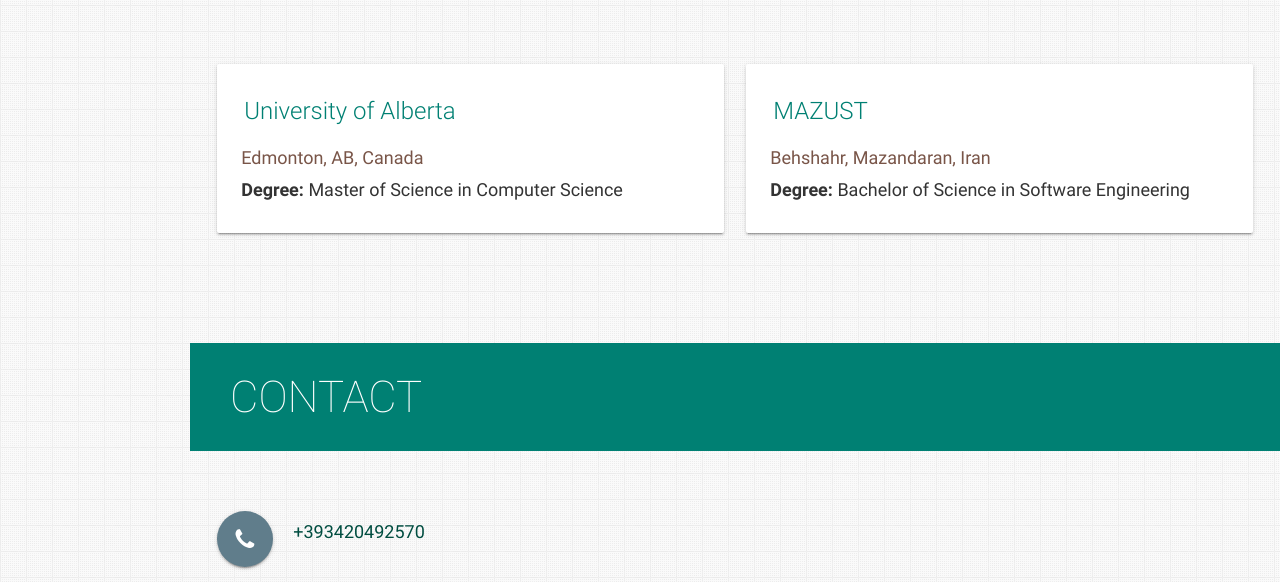
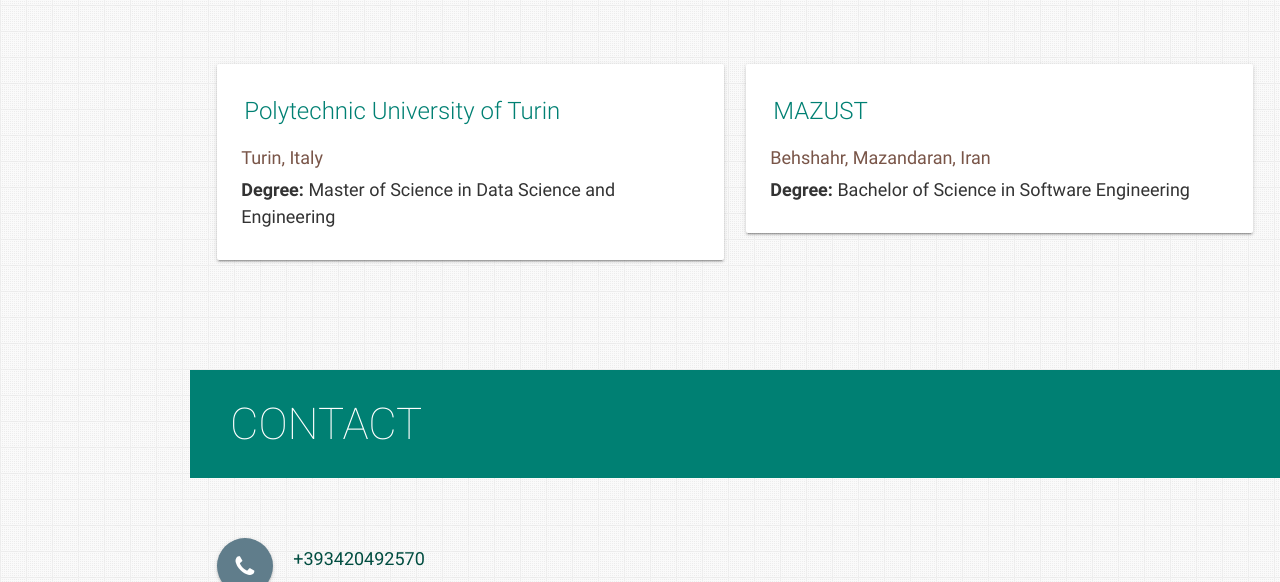
Before and after one commit to mhmdparichehreh/mhmdparichehreh.github.io, a plain HTML site: page index.html in a window 1280 px wide. Shown: the part 6703-7285 px from the top of the page. Drawn offline with nearby package versions, Linux system fonts and the light colour scheme.

Commit message:
Update index.html

```diff
--- a/index.html
+++ b/index.html
@@ -672,11 +672,11 @@
             <div class="card">
               <div class="card-content">
                 <p>
-                  <span class="card-title"><a href="https://www.ualberta.ca/index.html" target="_blank" class="teal-text hoverline">University of Alberta</a></span>
+                  <span class="card-title"><a href="https://www.polito.it" target="_blank" class="teal-text hoverline">Polytechnic University of Turin</a></span>
                 </p>
-                <p class="brown-text">Edmonton, AB, Canada</p>
+                <p class="brown-text">Turin, Italy</p>
                 <p>
-                  <b>Degree: </b>Master of Science in Computer Science
+                  <b>Degree: </b>Master of Science in Data Science and Engineering
                 </p>
               </div>
             </div>
```
